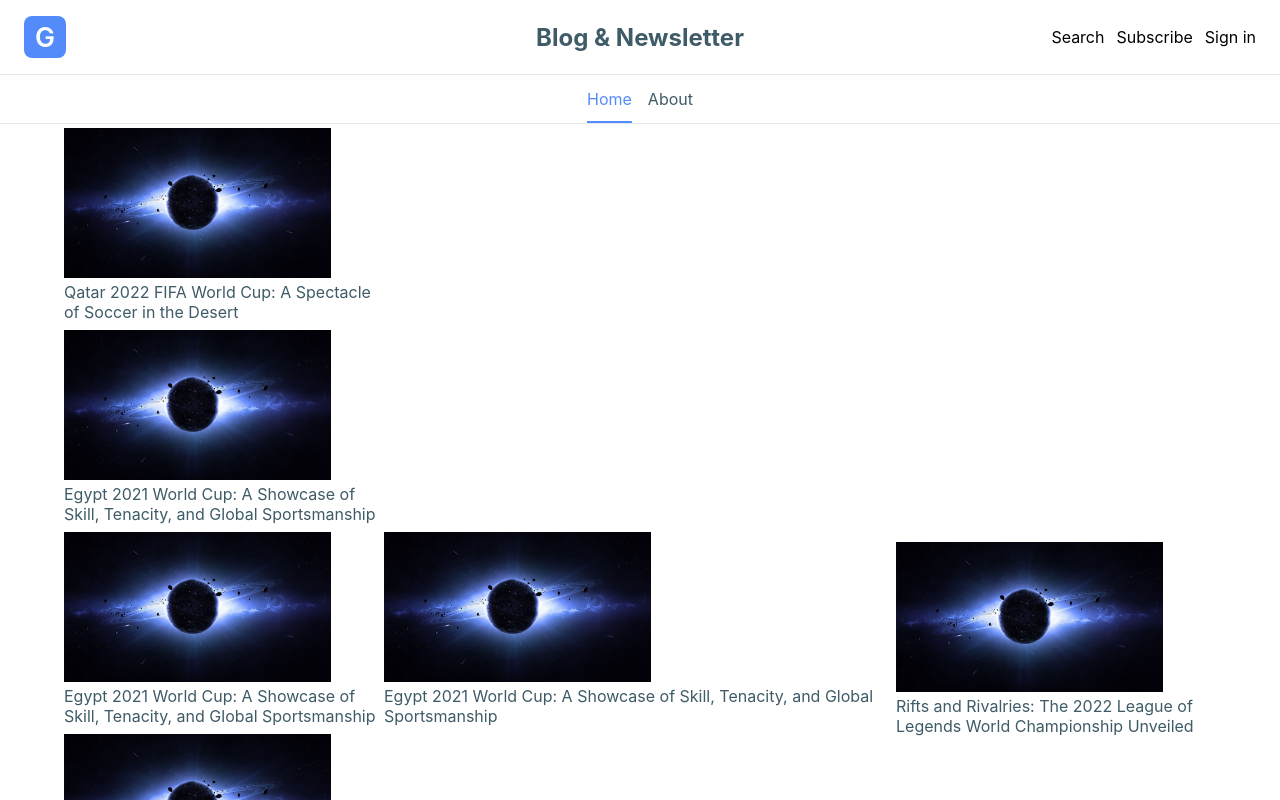
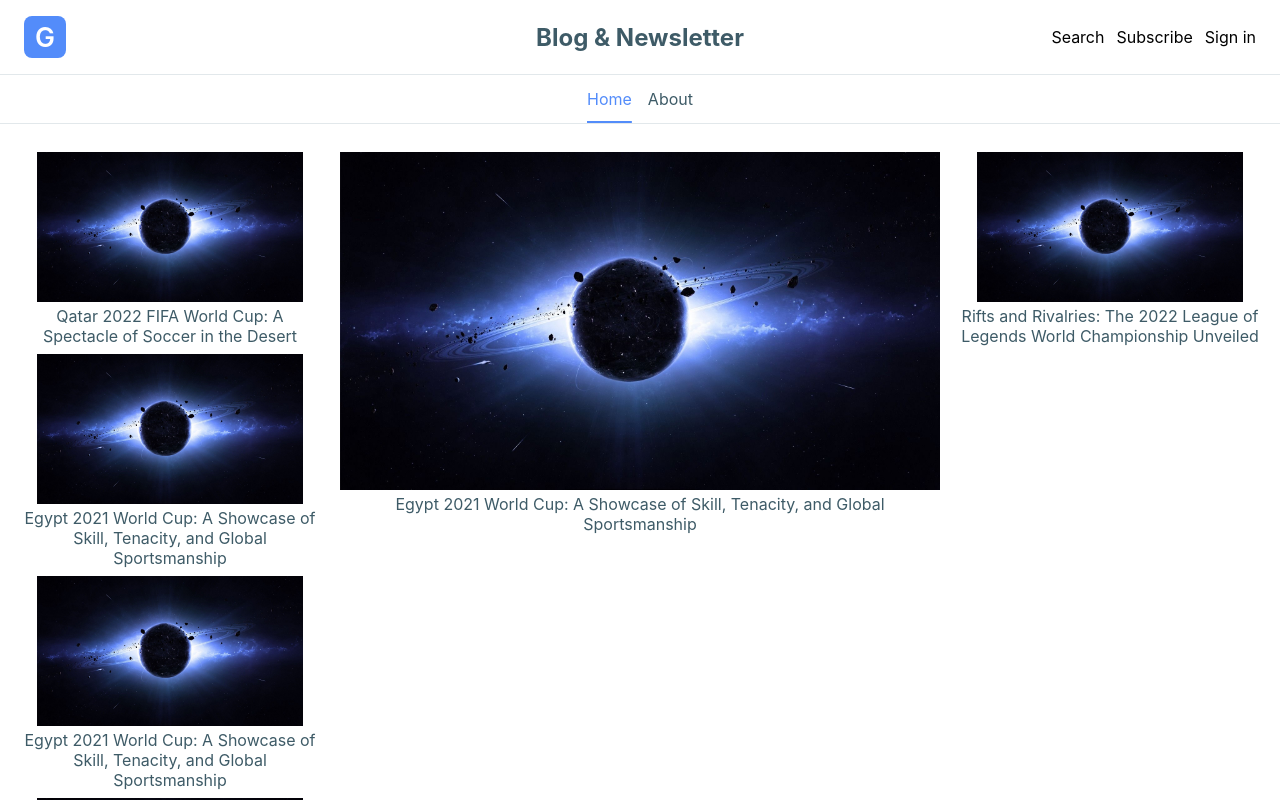
Before and after one commit to ggoran8/blog, a React (Create React App) app: page / in a window 1280 px wide. Shown: the top 800 px of the page. Built offline with nearby package versions, Linux system fonts and the light colour scheme.

Commit message:
blog - frontPage changes

```diff
--- a/src/index.css
+++ b/src/index.css
@@ -26,8 +26,6 @@ img {
 .container {
 	display: flex;
 	flex-direction: column;
-	min-width: 100vw;
-	min-height: 100vh;
 }
 
 .main {
--- a/src/pages/content/Content.module.css
+++ b/src/pages/content/Content.module.css
@@ -10,7 +10,8 @@ h2 {
 	text-align: center;
 }
 
-section {
+section,
+article {
 	padding: 4px 0 24px 0;
 }
 
@@ -19,3 +20,7 @@ section {
 	height: auto;
 	padding: 16px 0;
 }
+
+.sectionText {
+	padding: 24px 0;
+}
--- a/src/pages/frontpage/FrontPage.module.css
+++ b/src/pages/frontpage/FrontPage.module.css
@@ -1,19 +1,14 @@
 .mainPage {
-	display: flex;
+	display: grid;
+	grid-template-areas: 'sidecontent content sidebar';
+	grid-template-columns: 300px 600px 300px;
 	justify-content: center;
-	align-items: center;
+	gap: 20px;
+	padding: 24px 0;
+	text-align: center;
 }
 
-.firstSection {
-	display: flex;
-	flex-direction: column;
-	flex-basis: 25%;
+.testImage {
+	width: 100%;
+	height: auto;
 }
-
-.secondSection {
-	flex-basis: 40%;
-}
-
-.thirdSection {
-	flex-basis: 25%;
-}
--- a/src/pages/frontpage/Home.jsx
+++ b/src/pages/frontpage/Home.jsx
@@ -46,7 +46,7 @@ const MainPage = () => {
 				</section>
 				<section className={styles.secondSection}>
 					<Link to='/handballworldcup'>
-						<img src={space} alt='a' />
+						<img className={styles.testImage} src={space} alt='a' />
 						<p>
 							Egypt 2021 World Cup: A Showcase of Skill, Tenacity, and Global
 							Sportsmanship
```
